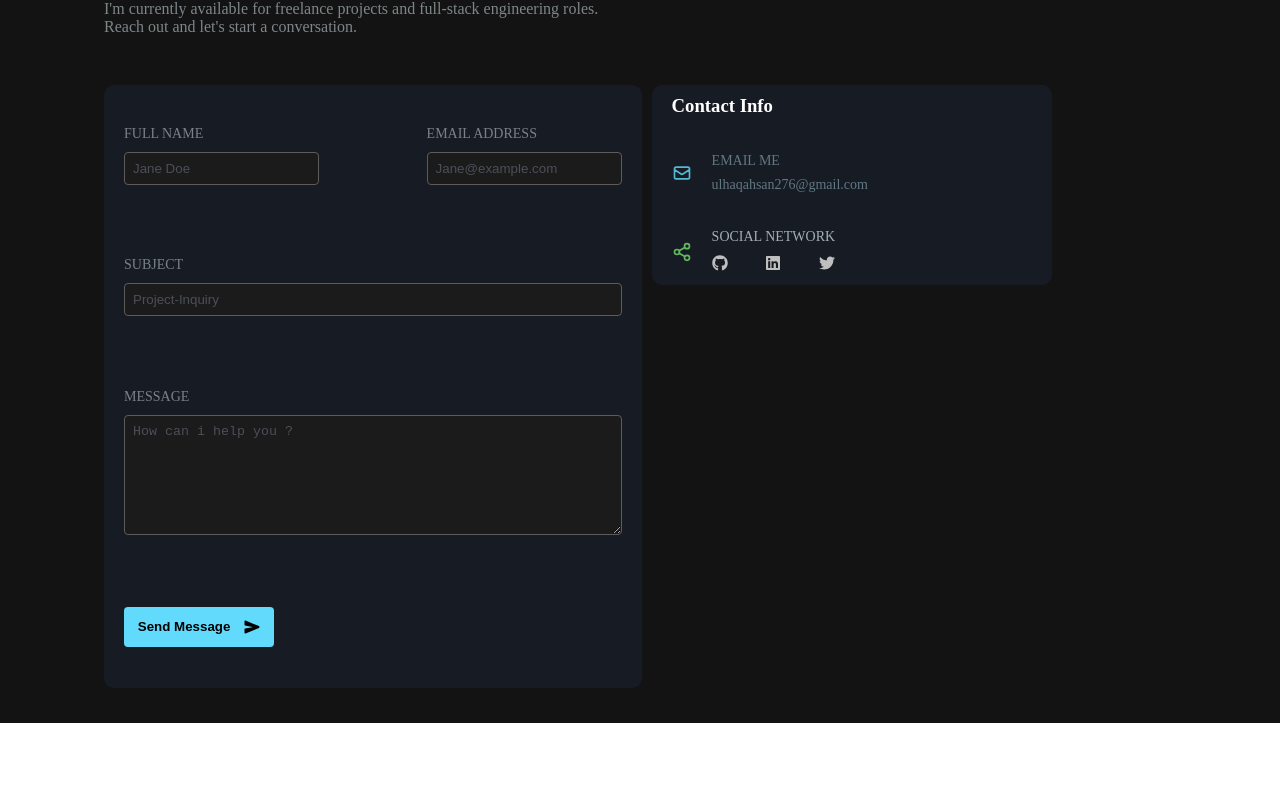
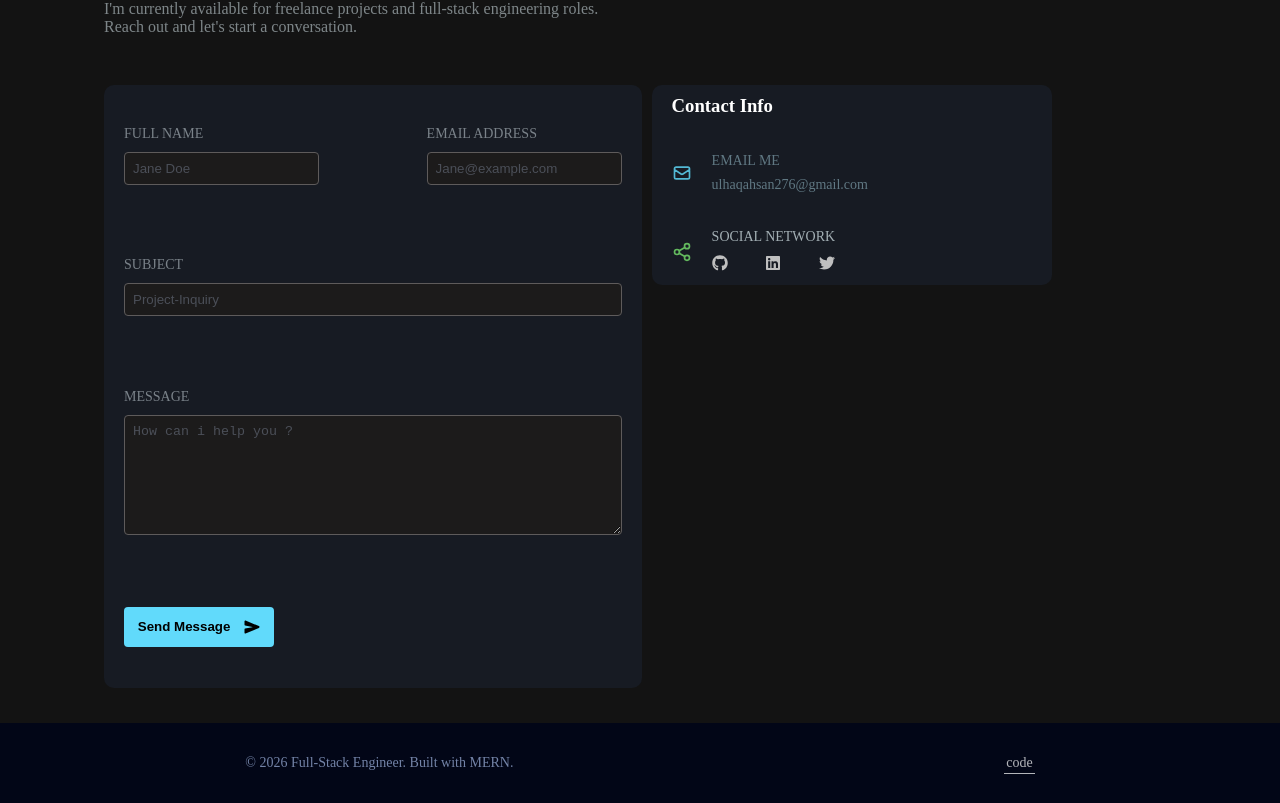
Before and after one commit to Ahsanulhaq01/portfolio-website, a React (Vite) app: page / in a window 1280 px wide. Shown: the part 3689-4492 px from the top of the page. Before the commit the page ends 4412 px from the top, so only its background shows below. Built offline with nearby package versions, Linux system fonts and the light colour scheme.

Commit message:
feat: add Footer component with styling and copyright information

```diff
--- a/src/App.jsx
+++ b/src/App.jsx
@@ -5,6 +5,7 @@ import Skills from "./pages/skills/Skills"
 import About from "./pages/about/About"
 import Contact from "./pages/contact/Contact"
 import { useRef } from "react"
+import Footer from "./components/footer/Footer"
 function App() {
   const homeRef = useRef(null);
   const projectRef = useRef(null);
@@ -19,6 +20,7 @@ function App() {
     <Skills skillRef = {skillRef} />
     <About aboutRef={aboutRef} />
     <Contact contactRef = {contactRef}/>
+    <Footer/>
     </>
   )
 }
--- /dev/null
+++ b/src/components/footer/Footer.jsx
@@ -0,0 +1,14 @@
+import './footer.css'
+
+function Footer() {
+  return (
+    <>
+    <section className="footer-section">
+        <p className="copyright-text"> © 2026 Full-Stack Engineer. Built with MERN. </p>
+        <a href="https://github.com/Ahsanulhaq01" target='_blank'>code</a>
+    </section>
+    </>
+  )
+}
+
+export default Footer
--- /dev/null
+++ b/src/components/footer/footer.css
@@ -0,0 +1,29 @@
+.footer-section{
+    height: clamp(70px , 80px , 100px);
+    width: 100%;
+    display: flex;
+    justify-content: space-around;
+    align-items: center;
+    background-color: #020617;
+    color: #7383a7;
+    font-size: 14px;
+}
+.footer-section a{
+    text-decoration: none;
+    border-bottom: 1px solid white;
+    color: white;
+    padding: 2px;
+    /* font-weight: bold; */
+    transition: all 0.3s ease;
+    opacity: 0.7;
+}
+.footer-section a:hover{
+    opacity: 1;
+}
+
+@media (max-width : 520px) {
+    .footer-section{
+        flex-direction: column-reverse;
+        padding: 4px 10px;
+    }
+}
```
